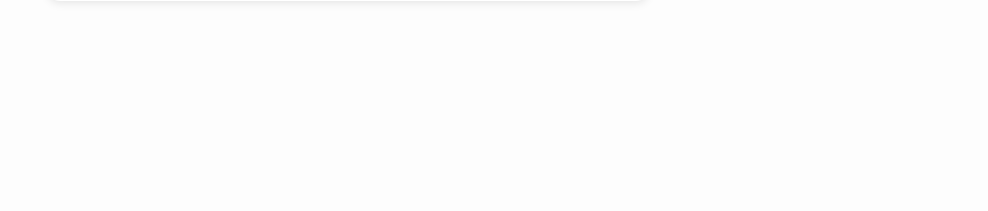
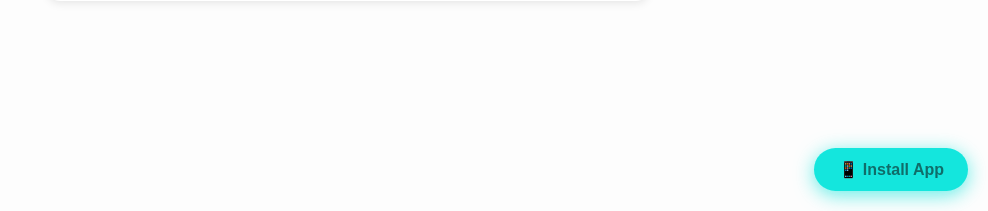
Before and after one commit to TempeHS/2027SE_FlashPWM_Vladimir.G, a Flask app: page /add.html in a window 1280 px wide. Shown: the part 589-800 px from the top of the page, without its empty margins (292-1280 px from the left). Run offline with Flask 3, Linux system fonts and the light colour scheme.

Commit message:
Extension 6

```diff
--- a/static/css/style.css
+++ b/static/css/style.css
@@ -384,3 +384,44 @@ nav h1 {
     opacity: 1;
   }
 }
+
+/* Install App button */
+.install-button {
+  position: fixed;
+  bottom: 20px;
+  right: 20px;
+  background: #14e6dd;
+  color: #106d69;
+  border: none;
+  padding: 0.75rem 1.5rem;
+  border-radius: 25px;
+  font-weight: 700;
+  font-size: 1rem;
+  cursor: pointer;
+  box-shadow: 0 4px 12px rgba(20, 230, 221, 0.4);
+  transition: all 0.3s ease;
+  z-index: 999;
+  animation: pulse 2s infinite;
+}
+
+.install-button:hover {
+  background: #106d69;
+  color: #14e6dd;
+  transform: translateY(-2px);
+  box-shadow: 0 6px 16px rgba(20, 230, 221, 0.6);
+}
+
+.install-button:active {
+  transform: translateY(0);
+  box-shadow: 0 2px 8px rgba(20, 230, 221, 0.4);
+}
+
+@keyframes pulse {
+  0%,
+  100% {
+    box-shadow: 0 4px 12px rgba(20, 230, 221, 0.4);
+  }
+  50% {
+    box-shadow: 0 4px 20px rgba(20, 230, 221, 0.7);
+  }
+}
--- a/static/js/app.js
+++ b/static/js/app.js
@@ -13,27 +13,77 @@ const offlineBanner = document.getElementById("offline-banner");
 
 function updateOnlineStatus() {
   if (navigator.onLine) {
-    // User is online
     offlineBanner.style.display = "none";
     console.log("App is online");
   } else {
-    // User is offline
     offlineBanner.style.display = "block";
     console.log("App is offline");
   }
 }
 
-// Check status when page loads
 window.addEventListener("load", updateOnlineStatus);
-
-// Listen for online event
 window.addEventListener("online", function () {
   updateOnlineStatus();
   console.log("Connection restored");
 });
-
-// Listen for offline event
 window.addEventListener("offline", function () {
   updateOnlineStatus();
   console.log("Connection lost");
 });
+
+// PWA Installation
+let deferredPrompt;
+const installButton = document.getElementById("install-button");
+
+// Capture the install prompt event
+window.addEventListener("beforeinstallprompt", (event) => {
+  // Prevent the default browser install prompt
+  event.preventDefault();
+
+  // Store the event so we can trigger it later
+  deferredPrompt = event;
+
+  // Show our custom install button
+  installButton.style.display = "block";
+
+  console.log("App is installable - showing install button");
+});
+
+// Handle install button click
+installButton.addEventListener("click", async () => {
+  if (!deferredPrompt) {
+    console.log("Install prompt not available");
+    return;
+  }
+
+  // Show the install prompt
+  deferredPrompt.prompt();
+
+  // Wait for the user's response
+  const { outcome } = await deferredPrompt.userChoice;
+
+  console.log(`User response: ${outcome}`);
+
+  if (outcome === "accepted") {
+    console.log("User accepted the install prompt");
+  } else {
+    console.log("User dismissed the install prompt");
+  }
+
+  // Clear the deferred prompt
+  deferredPrompt = null;
+
+  // Hide the install button
+  installButton.style.display = "none";
+});
+
+// Detect when app is successfully installed
+window.addEventListener("appinstalled", () => {
+  console.log("PWA was installed successfully");
+
+  // Hide install button (app is now installed)
+  installButton.style.display = "none";
+
+  // Clear the deferred prompt
+  deferredPrompt = null;
+});
--- a/templates/layout.html
+++ b/templates/layout.html
@@ -7,7 +7,11 @@
     <meta http-equiv="Content-Security-Policy" content="script-src 'self';" />
     <link rel="stylesheet" href="static/css/style.css" />
     <title>VSCode Extension Catalogue</title>
-    <link rel="manifest" href="static/manifest.json" />
+    <link
+      rel="manifest"
+      href="{{ url_for('static', filename='js/manifest.json') }}"
+      crossorigin="use-credentials"
+    />
     <link rel="icon" type="image/x-icon" href="static/images/favicon.png" />
   </head>
 
@@ -16,6 +20,8 @@
       <p>⚠️ You are currently offline. Showing cached content.</p>
     </div>
 
+    <button id="install-button" class="install-button">📱 Install App</button>
+
     <main>
       {% include "partials/menu.html" %} {% block content %}{% endblock %}
     </main>
```
